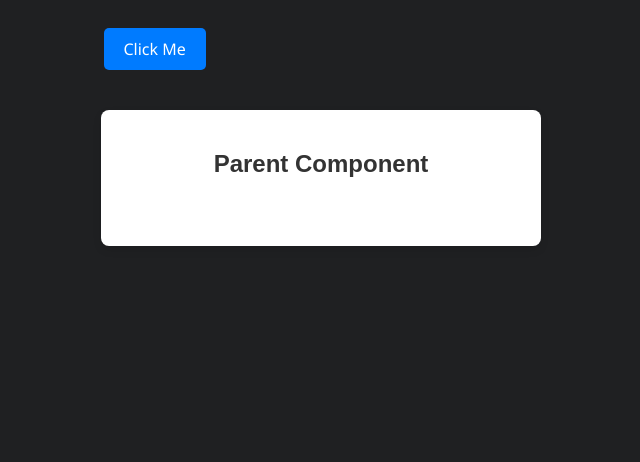
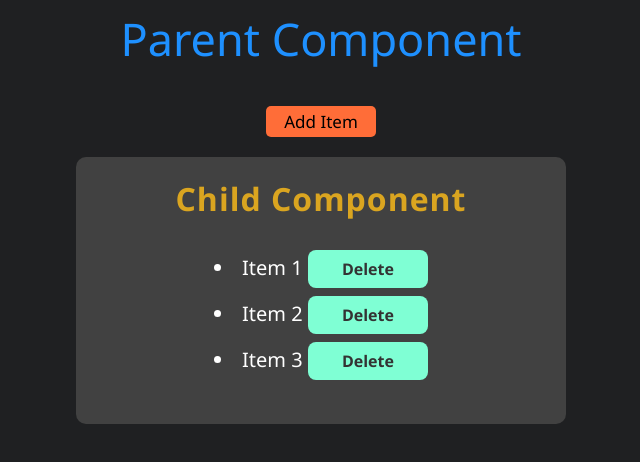
Before and after one commit to tee2490/AngularBasic, an Angular app: page / in a window 1280 px wide. Shown: the top 462 px of the page, without its empty margins (319-959 px from the left). Built offline with nearby package versions, Linux system fonts and the light colour scheme.

Commit message:
Section05 Task - Using @Input and @Output Together

```diff
--- a/src/app/app.component.css
+++ b/src/app/app.component.css
@@ -1,40 +1,19 @@
-/* App Component CSS */
-:host {
-  display: flex;
-  flex-direction: column;
-  justify-content: center;
-  align-items: center;
-  padding: 20px;
-  gap: 20px;
+h2 {
+  text-align: center;
+  font-weight: 360;
+  color: dodgerblue;
+  font-size: 45px;
+  margin-top: 3px;
 }
-
-app-child {
-  width: 100%;
-  max-width: 435px;
-  margin-bottom: 20px;
+button {
+  display: block;
+  margin: 0 auto;
+  margin-bottom: 15px;
+  width: 110px;
+  border: 0;
+  padding: 4px;
+  outline: 0;
+  background-color: #ff6d38;
+  font-size: 17px;
+  border-radius: 5px;
 }
-
-div {
-  display: flex;
-  flex-direction: column;
-  align-items: center;
-  padding: 20px;
-  background-color: white;
-  border-radius: 8px;
-  box-shadow: 0 4px 8px rgba(0, 0, 0, 0.1);
-  max-width: 400px;
-  width: 100%;
-}
-
-h2 {
-  font-family: "Arial", sans-serif;
-  font-size: 1.5rem;
-  color: #333;
-  margin-bottom: 10px;
-}
-
-p {
-  font-size: 1.2rem;
-  color: #555;
-  text-align: center;
-}
--- a/src/app/app.component.html
+++ b/src/app/app.component.html
@@ -1,5 +1,9 @@
-<app-child (myEvent)="receiveChildEvent($event)"></app-child>
-<div>
-  <h2>Parent Component</h2>
-  <p>{{ message }}</p>
-</div>
+<h2>Parent Component</h2>
+<button (click)="addItem()">Add Item</button>
+
+@if (itemsArr.length > 0) {
+  <app-child
+    [items]="itemsArr"
+    (itemDeleted)="deleteItem($event)"
+  ></app-child>
+}
--- a/src/app/app.component.ts
+++ b/src/app/app.component.ts
@@ -1,4 +1,4 @@
-import { Component } from '@angular/core';
+import { Component, OnInit } from '@angular/core';
 import { RouterOutlet } from '@angular/router';
 import { CommonModule } from '@angular/common';
 import { FormsModule } from '@angular/forms';
@@ -11,10 +11,19 @@ import { ChildComponent } from './child/child.component';
   templateUrl: './app.component.html',
   styleUrl: './app.component.css',
 })
-export class AppComponent {
-  message: string = '';
+export class AppComponent implements OnInit {
+  itemsArr: string[] = ['Item 1', 'Item 2', 'Item 3'];
 
-  receiveChildEvent(eventData: string) {
-    this.message = eventData;
+  addItem() {
+    const newItem = `Item ${this.itemsArr.length + 1}`;
+    this.itemsArr.push(newItem);
+  }
+  deleteItem(index: number) {
+    if (index >= 0 && index < this.itemsArr.length) {
+      this.itemsArr.splice(index, 1);
+    }
+  }
+  ngOnInit(): void {
+    console.log('App Component is initialized');
   }
 }
--- a/src/app/child/child.component.css
+++ b/src/app/child/child.component.css
@@ -1,14 +1,54 @@
+div {
+  background-color: #414141;
+  width: 100%;
+  max-width: 450px;
+  margin: 20px auto;
+  border-radius: 10px;
+  padding: 20px;
+  display: flex;
+  flex-direction: column;
+  align-items: center;
+  justify-content: center;
+}
+
+h3 {
+  text-align: center;
+  font-size: 2rem;
+  color: goldenrod;
+  margin-top: 0;
+  margin-bottom: 10px;
+  letter-spacing: 1px;
+}
+
 button {
-  background-color: #007bff;
-  color: white;
+  width: 120px;
   border: none;
-  border-radius: 5px;
-  padding: 10px 20px;
+  padding: 8px 12px;
+  outline: none;
+  background-color: aquamarine;
+  color: #333;
   font-size: 1rem;
+  font-weight: bold;
+  border-radius: 8px;
   cursor: pointer;
-  transition: background-color 0.3s;
+  transition: background-color 0.3s ease, transform 0.2s ease;
 }
 
 button:hover {
-  background-color: #0056b3;
+  background-color: #33b5b5;
+  transform: translateY(-3px);
 }
+
+ul {
+  list-style-type: disc;
+  text-align: center;
+  padding-left: 0;
+  margin-top: 20px;
+}
+
+li {
+  margin-bottom: 8px;
+  font-size: 1.25rem;
+  list-style-position: inside;
+  color: white;
+}
--- a/src/app/child/child.component.html
+++ b/src/app/child/child.component.html
@@ -1 +1,11 @@
-<button (click)="emitEvent()">Click Me</button>
+<div>
+  <h3>Child Component</h3>
+  <ul>
+    @for (item of items; track $index; let i = $index) {
+      <li>
+        {{ item }}
+        <button (click)="deleteIndex(i)">Delete</button>
+      </li>
+    }
+  </ul>
+</div>
--- a/src/app/child/child.component.ts
+++ b/src/app/child/child.component.ts
@@ -1,4 +1,4 @@
-import { Component, Output } from '@angular/core';
+import { Component, Input, OnDestroy, OnInit, Output } from '@angular/core';
 import { CommonModule } from '@angular/common';
 import { EventEmitter } from '@angular/core';
 
@@ -9,10 +9,18 @@ import { EventEmitter } from '@angular/core';
   templateUrl: './child.component.html',
   styleUrl: './child.component.css',
 })
-export class ChildComponent {
-  @Output() myEvent = new EventEmitter();
+export class ChildComponent implements OnInit, OnDestroy {
+  @Input() items: string[] = [];
+  @Output() itemDeleted = new EventEmitter<number>();
 
-  emitEvent() {
-    this.myEvent.emit('Event emitted from child component');
+  deleteIndex(index: number) {
+    this.itemDeleted.emit(index);
+  }
+
+  ngOnInit(): void {
+    console.log('Child Component is initialized');
+  }
+  ngOnDestroy(): void {
+    console.log('Child Component is destroyed');
   }
 }
```
